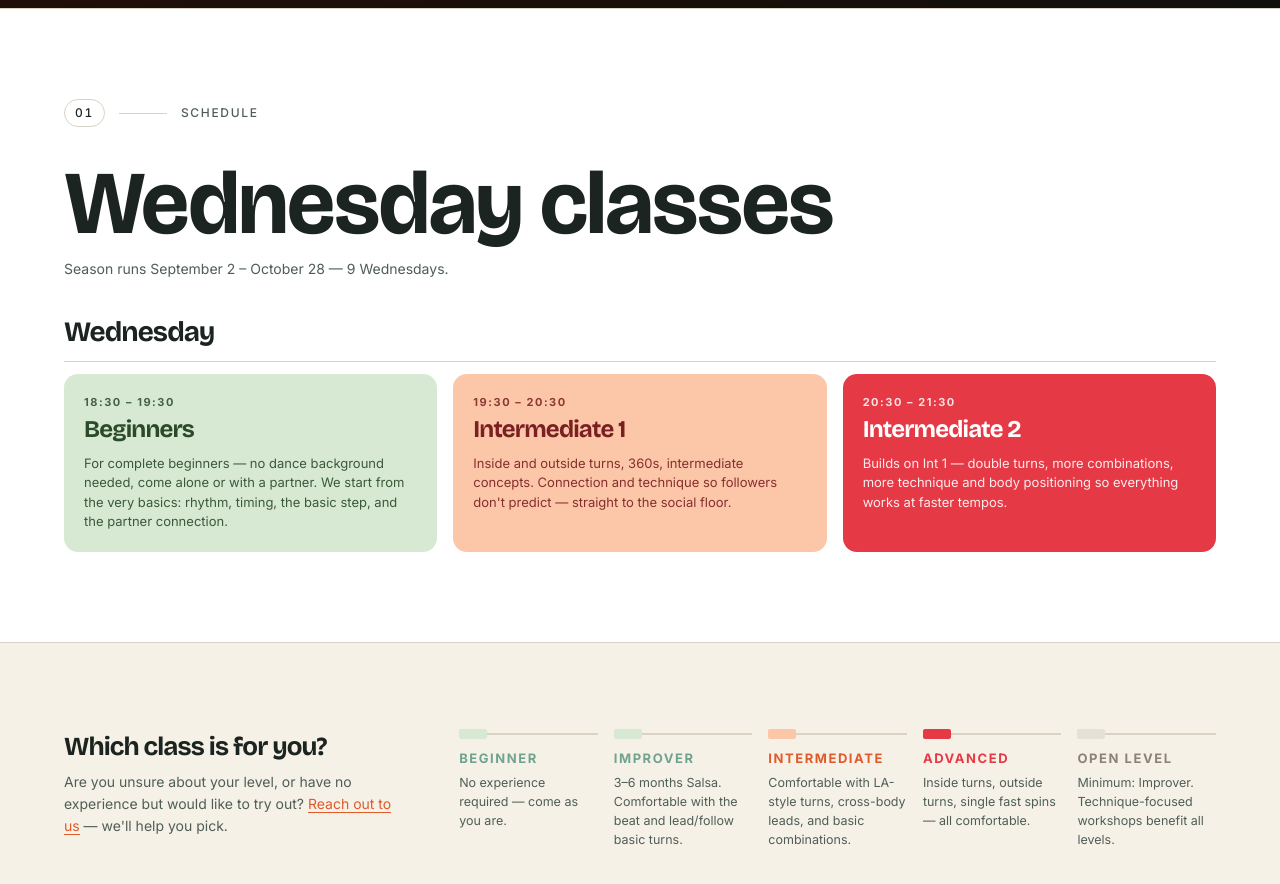
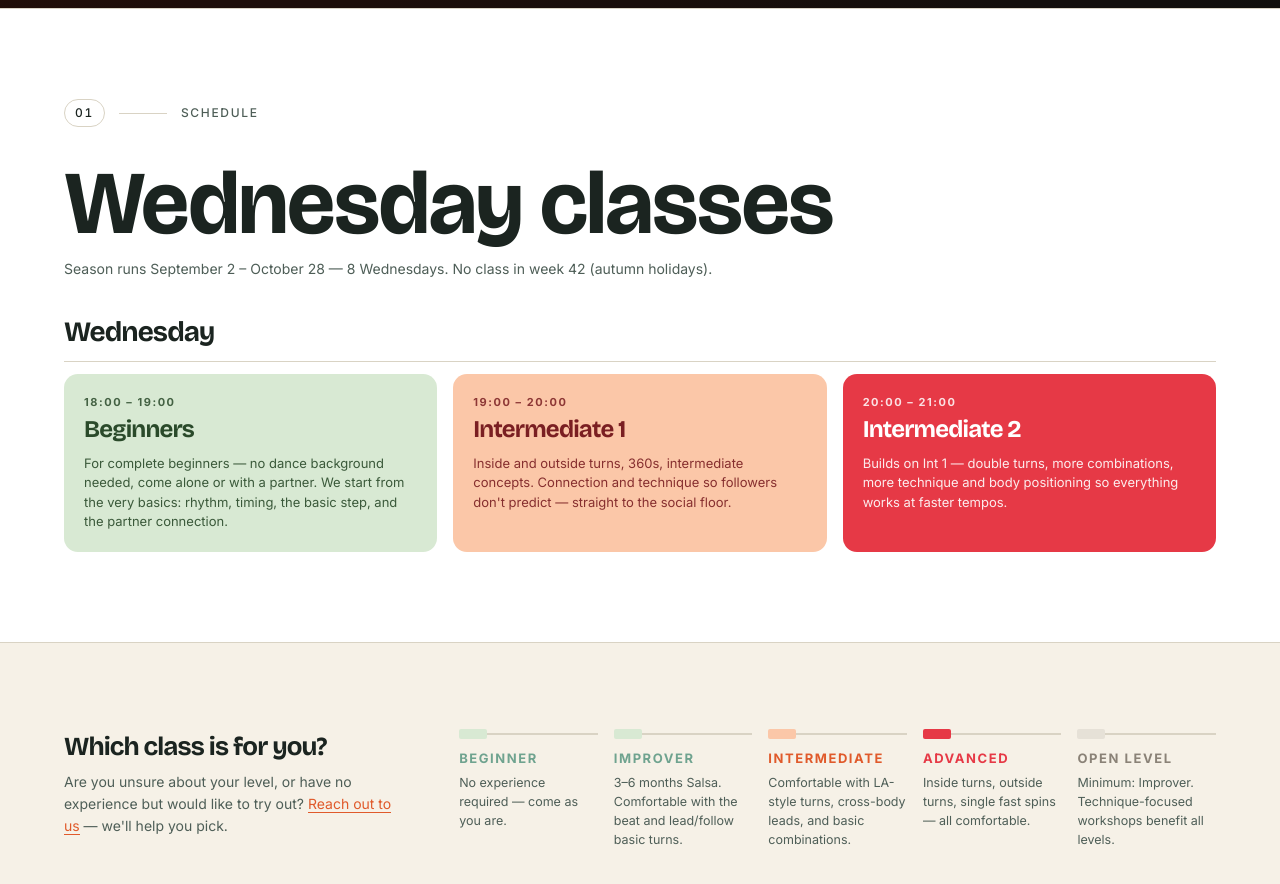
Before and after one commit to sdarougheh/salsalastyle, a Jekyll site: the page built from index.html, in a window 1280 px wide and 900 px high, scrolled down 892 px. Shown: the top 884 px of the window. Built offline with Jekyll 4.4.1, drawn with Linux system fonts in a browser that asks for light colours; nearby versions of some CDN libraries; comment, search, counter and statistics services are not loaded; some of the changed text lies outside the part shown; grey boxes are pictures that could not be loaded.

Commit message:
Autumn updates: venue, 8-week season, socials address
- Move classes to Union (Nørre Allé 7, room Aula); socials stay at Inflow
- Season is 8 Wednesdays (no class week 42, autumn holidays); note added
- Prices adjusted proportionally for 8 weeks (800/680 single, 1440/1224 two)
- Add "All socials at" address under the Friday socials section
- Remove CVR from About page

Co-Authored-By: Claude Opus 4.6 <noreply@anthropic.com>

```diff
--- a/_data/classes.yml
+++ b/_data/classes.yml
@@ -1,13 +1,13 @@
 # Class descriptions used in the "Classes" section of the homepage.
 - name: "Beginners"
-  tag: "Wed 18:30"
+  tag: "Wed 18:00"
   kind: "beginner"
   body: "For complete beginners — no experience or partner needed, come as you are. We start from the very basics: rhythm, timing, the basic step, and how to lead and follow."
 - name: "Intermediate 1"
-  tag: "Wed 19:30"
+  tag: "Wed 19:00"
   kind: "inter1"
   body: "Inside and outside turns, 360s, and other intermediate concepts. Focus on connection and technique, making sure followers don't predict the patterns so you can take it straight to the social floor."
 - name: "Intermediate 2"
-  tag: "Wed 20:30"
+  tag: "Wed 20:00"
   kind: "inter2"
   body: "Builds on Intermediate 1 with more difficult techniques such as double turns. More combinations, more attention to technique and body positioning so everything works effortlessly with faster music."
--- a/_data/copy.yml
+++ b/_data/copy.yml
@@ -19,17 +19,19 @@ hero:
 wednesday_classes:
   eyebrow: "Schedule"
   title: "Wednesday classes"
-  subtitle: "Season runs September 2 – October 28 — 9 Wednesdays."
+  subtitle: "Season runs September 2 – October 28 — 8 Wednesdays. No class in week 42 (autumn holidays)."
 
 friday_socials:
   eyebrow: "Socials"
   title: "Friday socials"
   subtitle_lead: "Open social dance evenings on selected Fridays — see"
   subtitle_trail: "for upcoming dates. All welcome (yes, beginners too)."
+  location_label: "All socials at"
+  location_address: "Inflow Studio · Heimdalsgade 35, 2nd Floor, 2200 Copenhagen"
 
 location:
   label: "All classes at"
-  address: "Inflow Studio · Heimdalsgade 35, 2nd Floor, 2200 Copenhagen"
+  address: "Union · Nørre Allé 7, room Aula (first floor), 2200 København"
   cta_label: "Register for the season"
   cta_href: "/registration"
 
--- a/_data/schedule.yml
+++ b/_data/schedule.yml
@@ -6,24 +6,24 @@
   slots: []
 - day: Wednesday
   slots:
-    - time: "18:30"
-      end: "19:30"
+    - time: "18:00"
+      end: "19:00"
       name: "Beginners"
-      where: "Inflow Studio"
+      where: "Union"
       level: ""
       kind: "beginner"
       blurb: "For complete beginners — no dance background needed, come alone or with a partner. We start from the very basics: rhythm, timing, the basic step, and the partner connection."
-    - time: "19:30"
-      end: "20:30"
+    - time: "19:00"
+      end: "20:00"
       name: "Intermediate 1"
-      where: "Inflow Studio"
+      where: "Union"
       level: ""
       kind: "inter1"
       blurb: "Inside and outside turns, 360s, intermediate concepts. Connection and technique so followers don't predict — straight to the social floor."
-    - time: "20:30"
-      end: "21:30"
+    - time: "20:00"
+      end: "21:00"
       name: "Intermediate 2"
-      where: "Inflow Studio"
+      where: "Union"
       level: ""
       kind: "inter2"
       blurb: "Builds on Int 1 — double turns, more combinations, more technique and body positioning so everything works at faster tempos."
--- a/assets/js/sections.jsx
+++ b/assets/js/sections.jsx
@@ -131,6 +131,14 @@ function FridaySocials() {
       <div className="schedule-body schedule-merged">
         <ScheduleCards days={["Friday"]} />
       </div>
+      {c.location_address && (
+        <div className="schedule-footer">
+          <div className="schedule-loc">
+            <span className="schedule-loc-label">{c.location_label || "All socials at"}</span>
+            <span className="schedule-loc-addr">{c.location_address}</span>
+          </div>
+        </div>
+      )}
     </section>
   );
 }
--- a/registration.md
+++ b/registration.md
@@ -124,9 +124,9 @@ document.addEventListener('DOMContentLoaded', function() {
         <div class="form-group">
             <label>Which classes? (you can select multiple, but don't need to register again for classes you already registered for earlier.) *</label>
             <div class="checkbox-list">
-                <label><input type="checkbox" name="class" value="Beginners Autumn"> Beginners - Wednesday 18:30</label>
-                <label><input type="checkbox" name="class" value="Intermediate 1 Autumn"> Intermediate 1 - Wednesday 19:30</label>
-                <label><input type="checkbox" name="class" value="Intermediate 2 Autumn"> Intermediate 2 - Wednesday 20:30</label>
+                <label><input type="checkbox" name="class" value="Beginners Autumn"> Beginners - Wednesday 18:00</label>
+                <label><input type="checkbox" name="class" value="Intermediate 1 Autumn"> Intermediate 1 - Wednesday 19:00</label>
+                <label><input type="checkbox" name="class" value="Intermediate 2 Autumn"> Intermediate 2 - Wednesday 20:00</label>
             </div>
             <div id="classError" class="field-error">Please select at least one class</div>
         </div>
```
Also changed, not shown: _data/pricing.yml (+7 -7 lines), about.md (+0 -1 lines).
